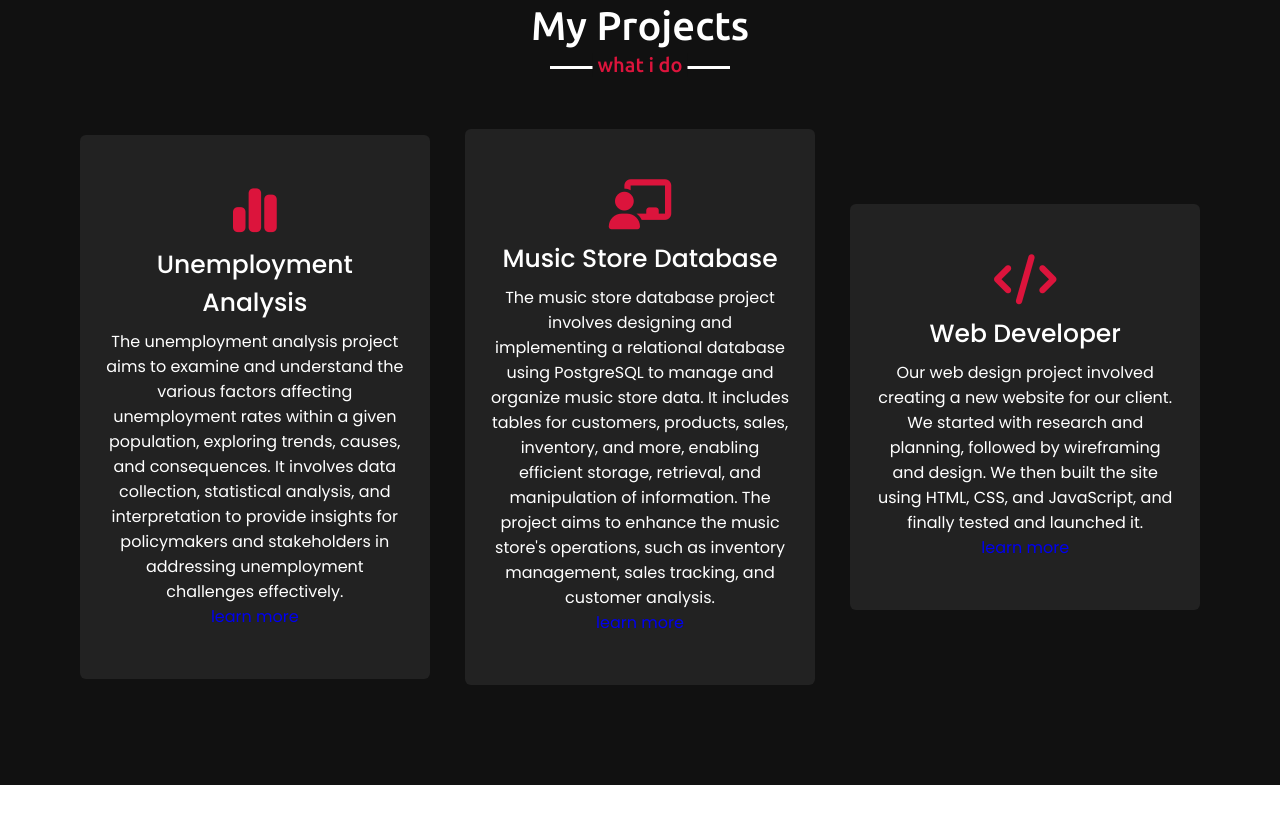
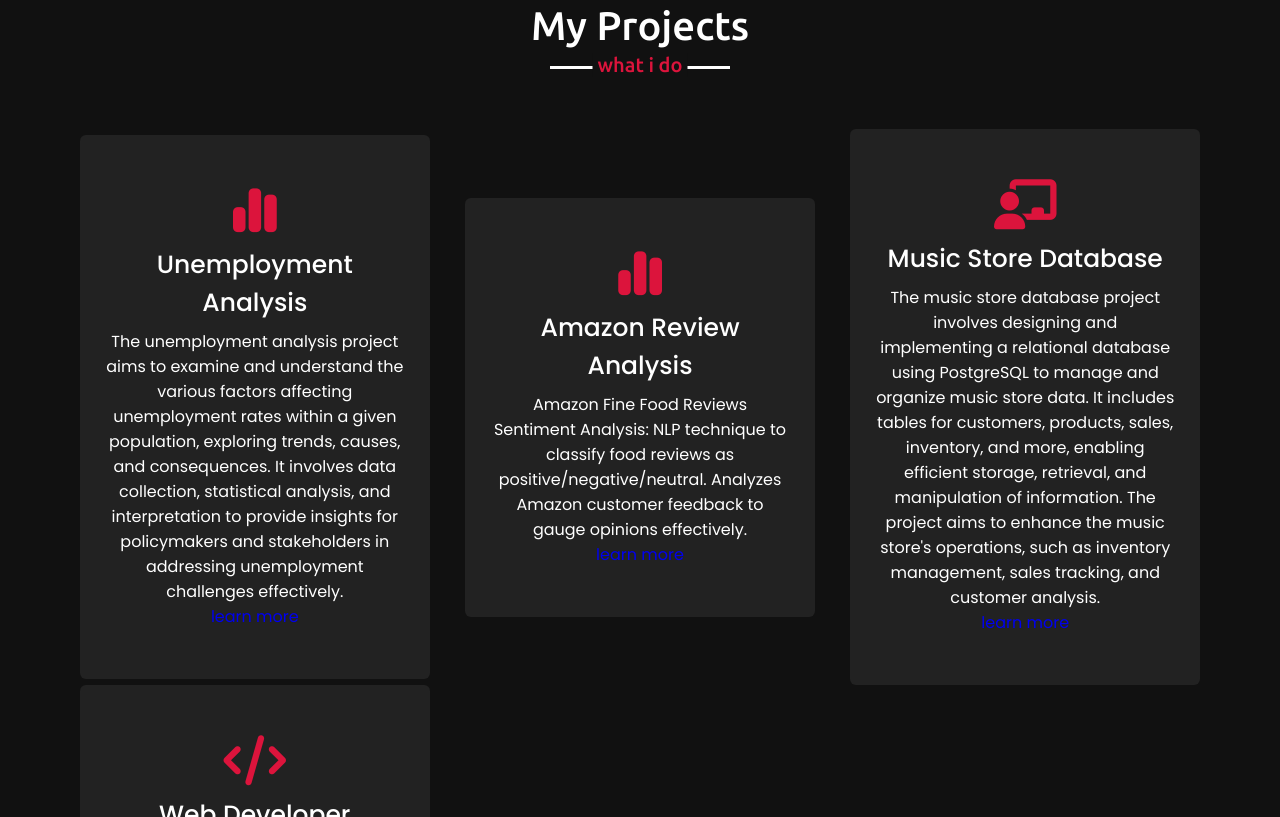
Before and after one commit to Aaditya-Mishra1/Aaditya-Mishra1.github.io, a plain HTML site: page index.html in a window 1280 px wide. Shown: the part 1630-2447 px from the top of the page. Drawn offline with nearby package versions, Linux system fonts and the light colour scheme.

Commit message:
Update index.html

```diff
--- a/index.html
+++ b/index.html
@@ -77,6 +77,15 @@
                         <p>The unemployment analysis project aims to examine and understand the various factors affecting unemployment rates within a given population, exploring trends, causes, and consequences. It involves data collection, statistical analysis, and interpretation to provide insights for policymakers and stakeholders in addressing unemployment challenges effectively.  </p>
                         <a href=""></a>
                         <a href="https://github.com/Aaditya-Mishra1/Unemployment_Analysis/blob/main/Unemployment_Anlysis.ipynb" target="_blank">learn more                                                  </a>
+                    </div>
+                </div>
+                <div class="card">
+                    <div class="box">
+                        <i class="fa fa-chart-simple"></i>
+                        <div class="text">Amazon Review Analysis</div>
+                        <p>Amazon Fine Food Reviews Sentiment Analysis: NLP technique to classify food reviews as positive/negative/neutral. Analyzes Amazon customer feedback to gauge opinions effectively.  </p>
+                        <a href=""></a>
+                        <a href="https://github.com/Aaditya-Mishra1/Amazon-Fine-Food-Reviews-Sentiment-Analysis/blob/main/Amazon%20Fine%20Food%20Reviews%20Sentiment%20Analysis.ipynb" target="_blank">learn more                                                  </a>
                     </div>
                 </div>
                 <div class="card">
```
